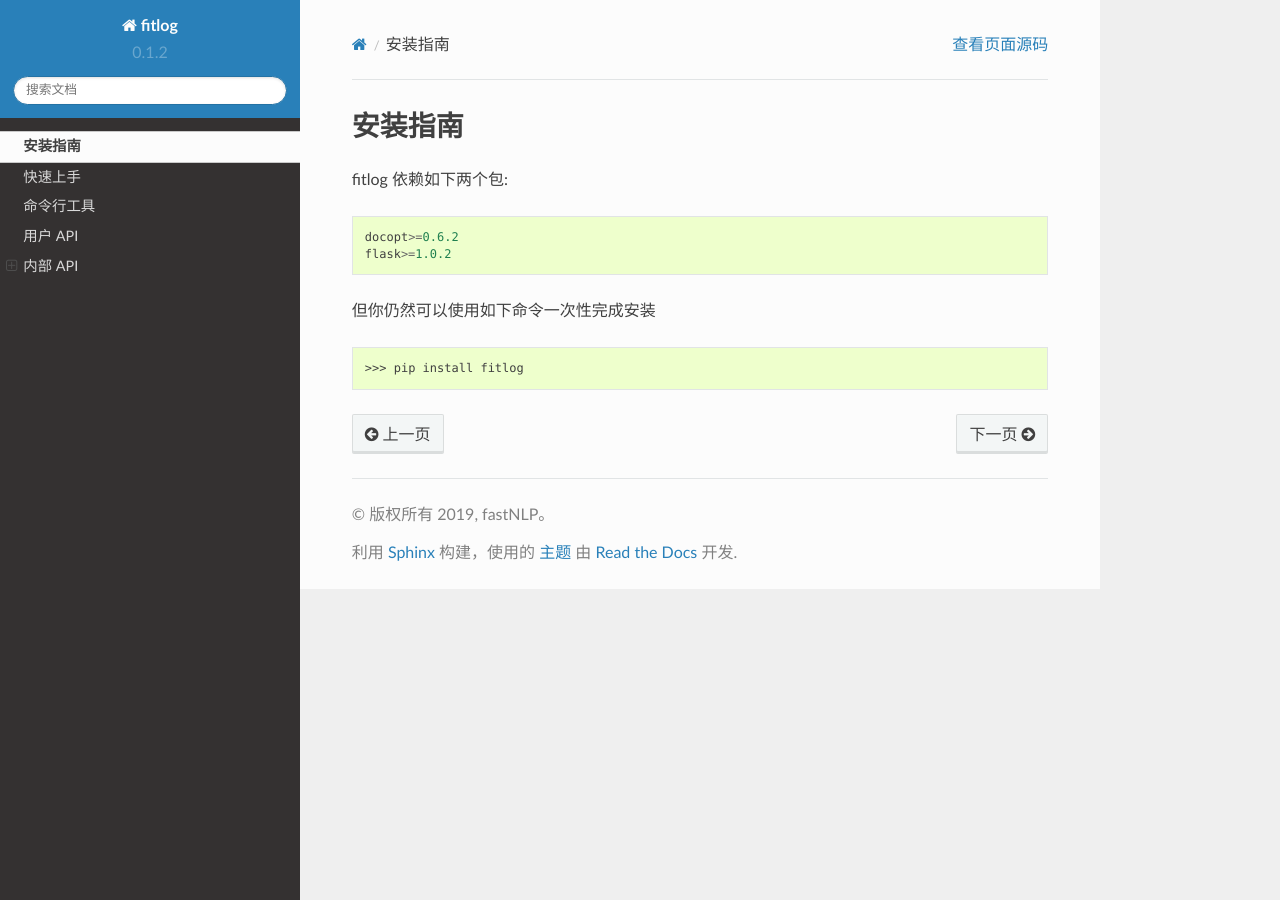
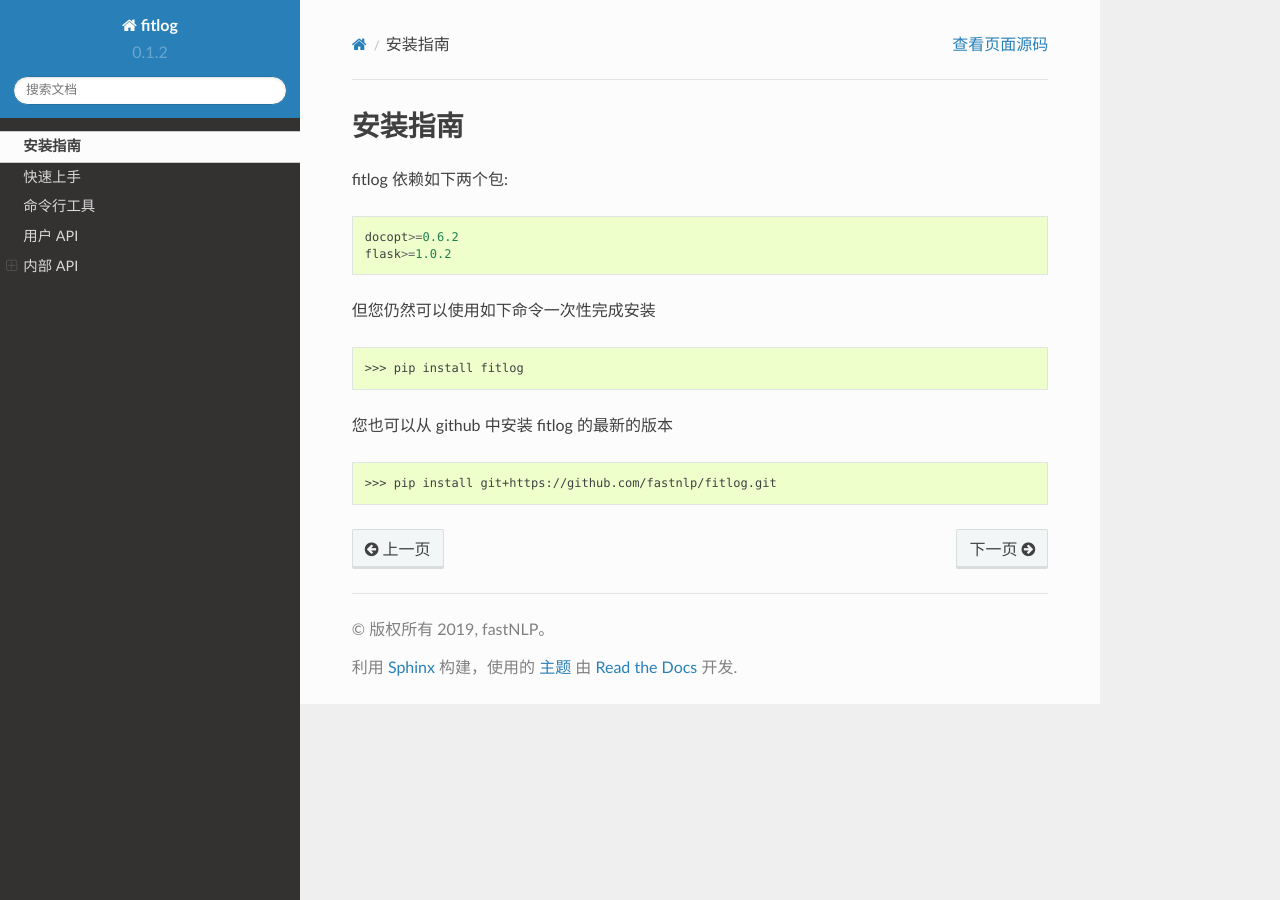
Before and after one commit to fastnlp/fitlog, a Sphinx documentation site: the page built from doc/source/user/installation.rst, in a window 1280 px wide. Built offline with Sphinx 7.4.7 and the Read the Docs theme 2.0.0, drawn with Linux system fonts in a browser that asks for light colours.

Commit message:
修改《安装指南》

```diff
--- a/doc/source/user/installation.rst
+++ b/doc/source/user/installation.rst
@@ -10,8 +10,14 @@ fitlog 依赖如下两个包::
     docopt>=0.6.2
     flask>=1.0.2
 
-但你仍然可以使用如下命令一次性完成安装
+但您仍然可以使用如下命令一次性完成安装
 
 ..  code:: shell
 
    >>> pip install fitlog
+
+您也可以从 github 中安装 fitlog 的最新的版本
+
+..  code:: shell
+
+    >>> pip install git+https://github.com/fastnlp/fitlog.git
```
